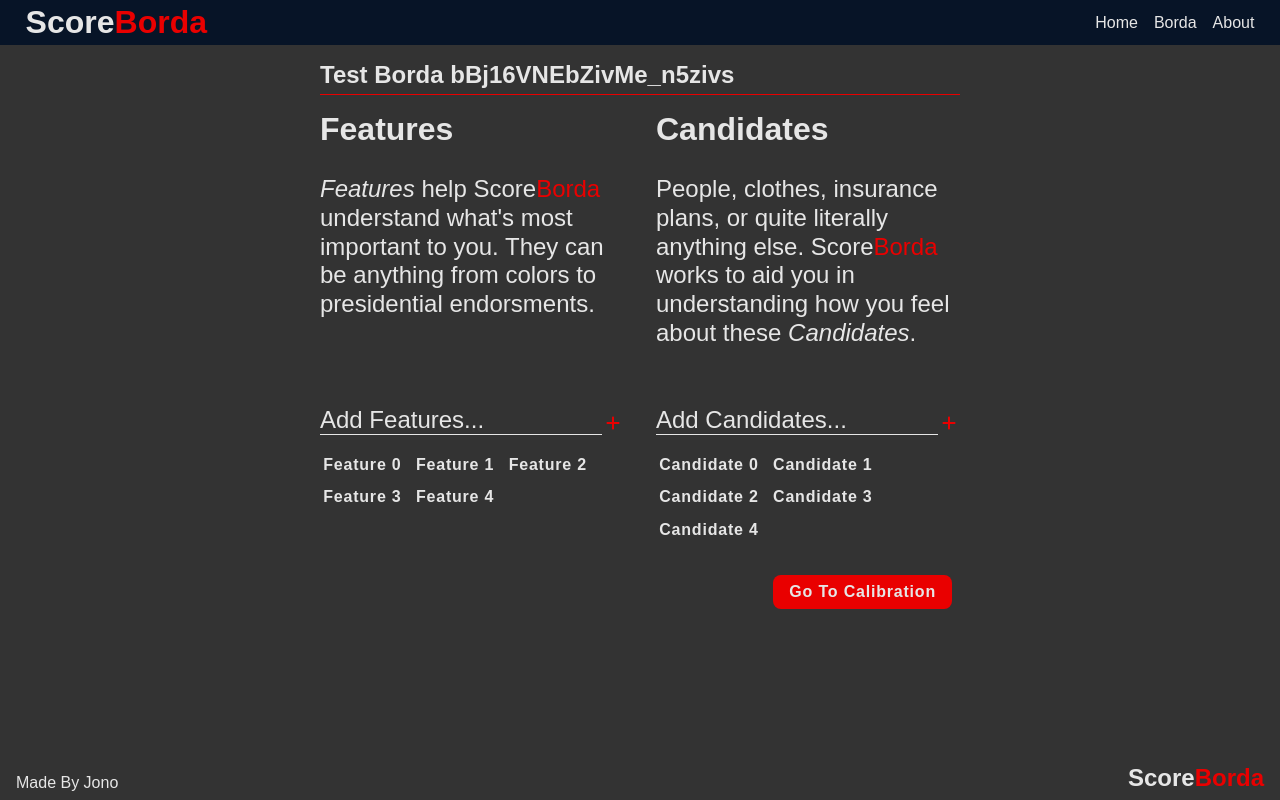
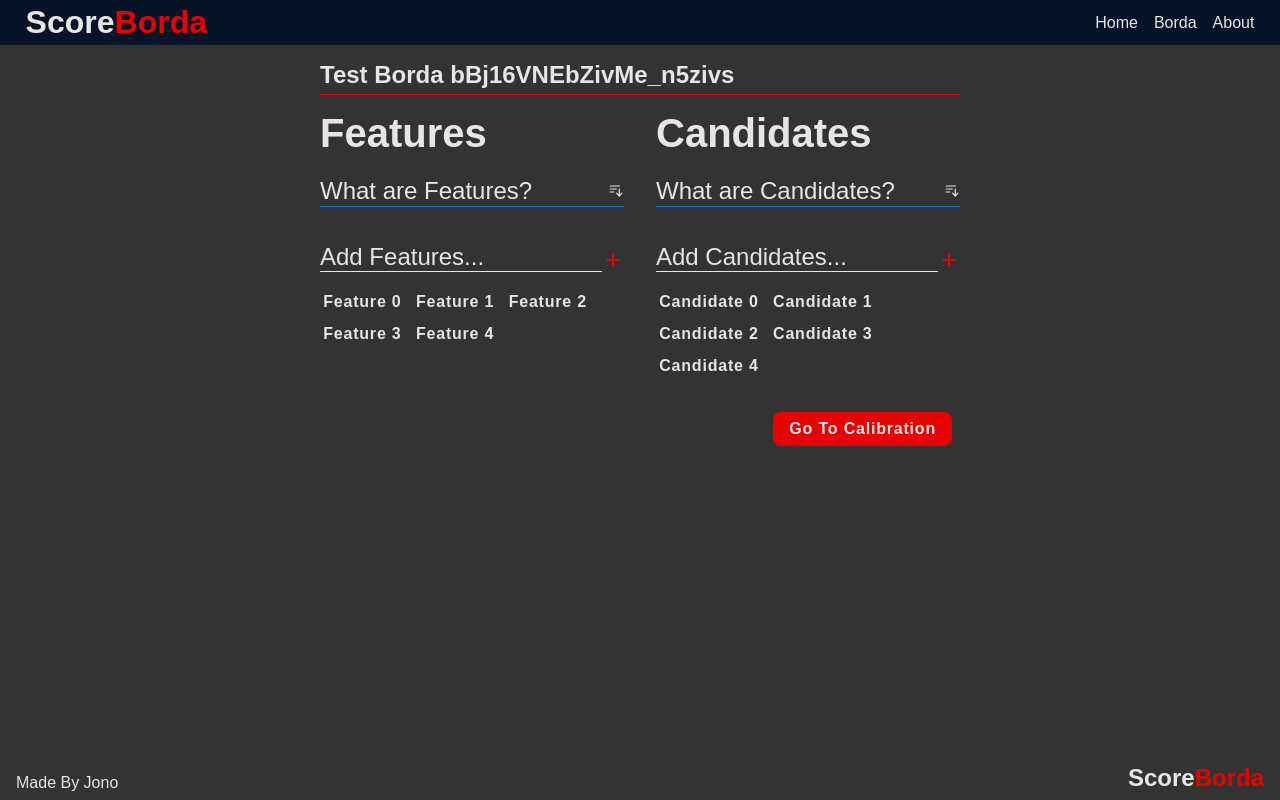
Before and after one commit to JonoAugustine/ScoreBorda, a Next.js app: page /borda in a window 1280 px wide. Built offline with nearby package versions, Linux system fonts and the light colour scheme.

Commit message:
feat: integrate Accordian component in EntitySetup and enhance styling

```diff
--- a/package.json
+++ b/package.json
@@ -18,7 +18,8 @@
     "nanoid": "^5.1.5",
     "next": "15.2.4",
     "react": "^19.1.0",
-    "react-dom": "^19.0.0"
+    "react-dom": "^19.0.0",
+    "react-icons": "^5.5.0"
   },
   "devDependencies": {
     "@eslint/eslintrc": "^3",
--- a/src/Screens/EntitySetup.tsx
+++ b/src/Screens/EntitySetup.tsx
@@ -1,5 +1,5 @@
 import { useState } from "react"
-import { ScoreBordaText } from "../components"
+import { Accordian, ScoreBordaText } from "../components"
 import TagInput from "../components/TagInput"
 import { Candidate, Feature } from "../state/BordaEntities"
 import { BordaAction } from "../state/BordaReducer"
@@ -17,8 +17,10 @@ type EntitySetupSectionProps = {
 function EntitySetupSection(props: EntitySetupSectionProps) {
   return (
     <section className="setup" id={props.id} data-active={props.isActive}>
-      <h3>{props.title}</h3>
-      <p>{props.children}</p>
+      <h2>{props.title}</h2>
+      <Accordian title={`What are ${props.title}?`}>
+        <p>{props.children}</p>
+      </Accordian>
       <TagInput
         name={`Add ${props.title}...`}
         values={props.values}
--- a/src/style/screens/_setup.scss
+++ b/src/style/screens/_setup.scss
@@ -26,16 +26,22 @@
     gap: 1rem;
 
     @include breakpoint("desktop") {
-      display: grid;
-      grid-template-rows: 3rem 25vh auto;
-      justify-content: space-between;
+      display: flex;
+      flex-direction: column;
+      justify-content: start;
     }
 
     &[data-active="false"] {
       display: none;
       @include breakpoint("desktop") {
-        display: grid;
+        display: flex;
+        flex-direction: column;
+        justify-content: start;
       }
+    }
+
+    h2 {
+      font-size: 5vh;
     }
   }
 
```
Also changed, not shown: 1 other file (tests, documents, lock files or other folders).
